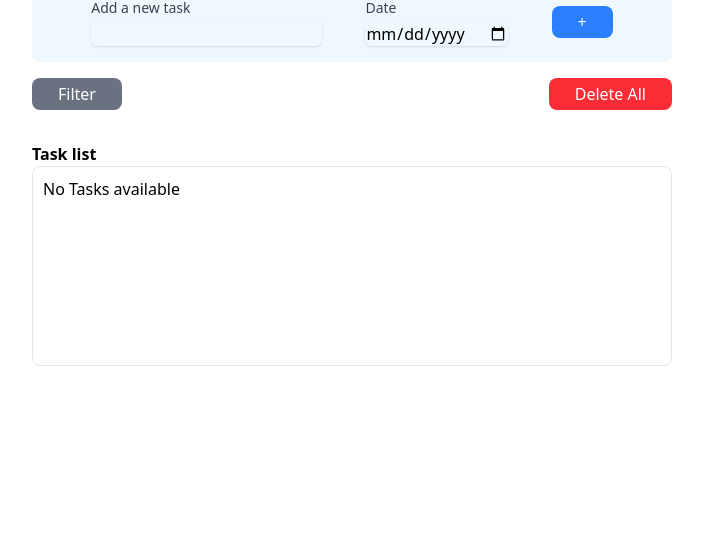
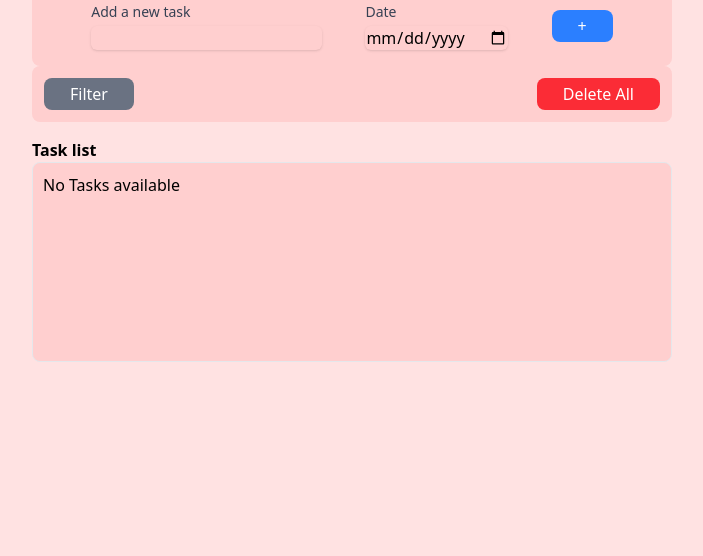
Before and after one commit to Revou-Coding-Camp/codingcamp-21-jul-25-fatimahazzrhaa, a plain HTML site: page index.html in a window 1280 px wide. Shown: the part 244-800 px from the top of the page, without its empty margins (288-991 px from the left). Drawn offline with nearby package versions, Linux system fonts and the light colour scheme.

Commit message:
adding css style

```diff
--- a/script.js
+++ b/script.js
@@ -36,6 +36,11 @@ function toggleFilter() {
 
 }
 
+function completeTask(index){
+    tasks[index].completed = true;
+}
+
+
 function renderTasks() {
     const taskList = document.getElementById("todo-list");
     taskList.innerHTML = "";
--- a/style.css
+++ b/style.css
@@ -1,3 +1,7 @@
+body {
+    background-color: #FFE2E2;
+}
+
 main {
     width: 50%;
     height: 100vh;
@@ -6,7 +10,7 @@ main {
 }
 
 form {
-    background-color: aliceblue;
+    background-color: #FFCFCF;
     padding: 16px;
     border-radius: 8px;
     display: flex;
@@ -17,10 +21,14 @@ form {
 .action-container {
     display: flex;
     justify-content: space-between;
+    padding: 12px;
+    border-radius: 8px;
+    background-color: #FFCFCF
 }
 
 li {
     border-bottom: 1px solid;
+    background-color: #FFCFCF
 }
 
 #todo-list {
@@ -29,4 +37,5 @@ li {
     padding: 10px;
     border: 1px solid #e5e7eb;
     border-radius: 8px;
+    background-color: #FFCFCF
 }
```
Also changed, not shown: index.html (line endings or trailing spaces).
